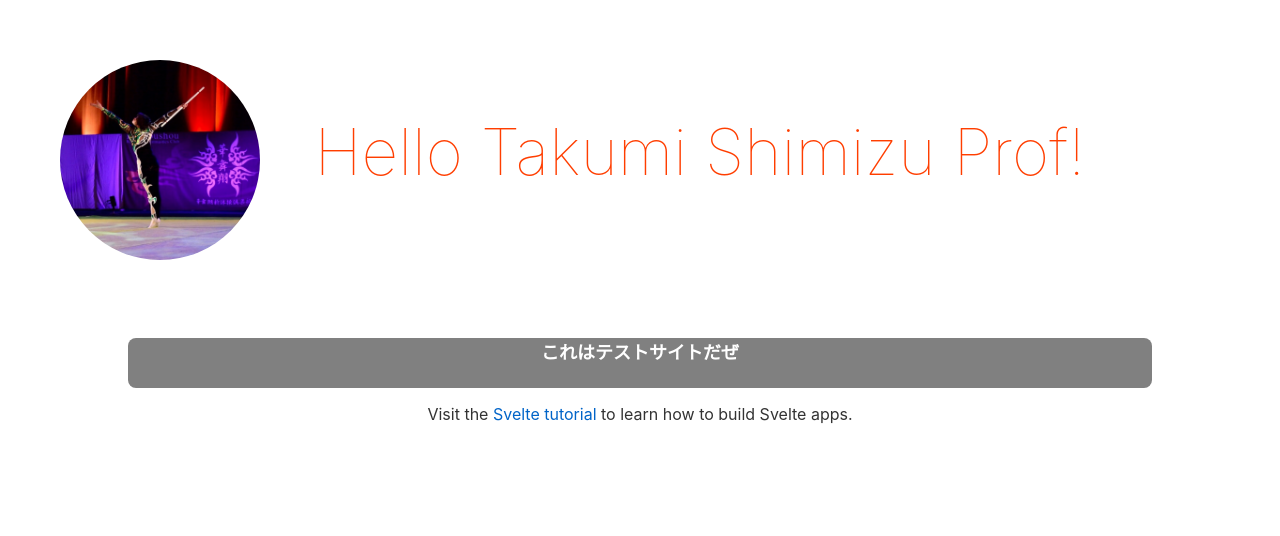
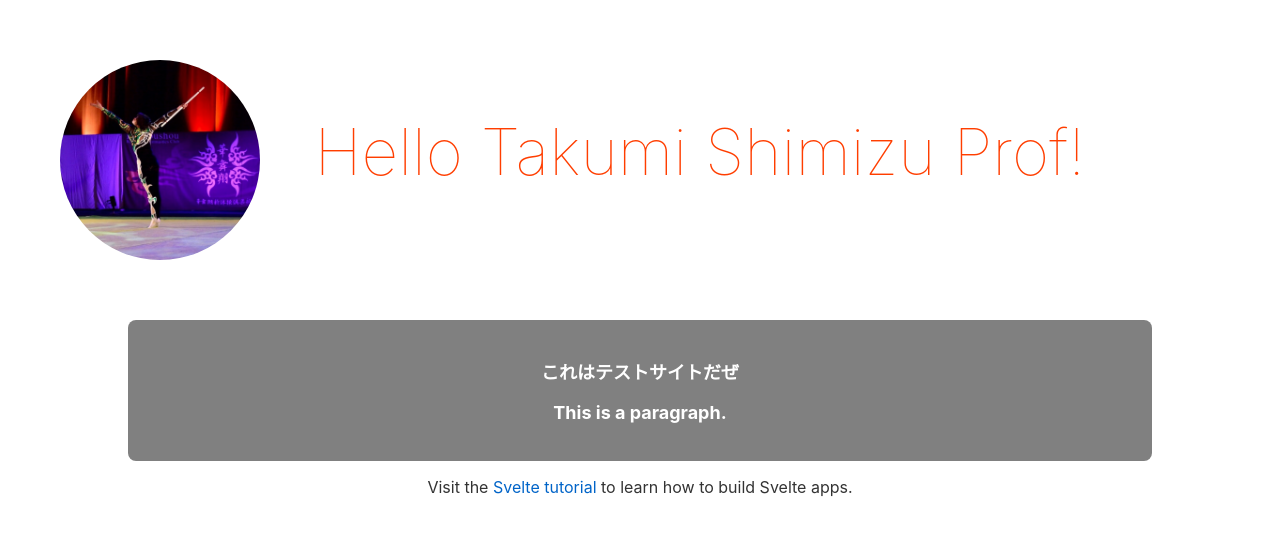
Before and after one commit to SiMiTaKu/Svelte_test, a Svelte app: page / in a window 1280 px wide. Shown: the top 536 px of the page. Built offline with nearby package versions, Linux system fonts and the light colour scheme.

Commit message:
svelte tutorial 別svelteファイルimport使用

```diff
--- a/src/App.svelte
+++ b/src/App.svelte
@@ -1,4 +1,6 @@
 <script>
+    import Nested from "./Nested.svelte";
+
 	export let name;
 	export let img_src;
 </script>
@@ -8,9 +10,7 @@
 		<img src={img_src} alt="prof-icon.jpg" class="icon">
 		<h1 class="title">Hello {name}!</h1>
 	</section>
-	<div class="test-area">
-		<p class="test-area__message">これはテストサイトだぜ</p>
-	</div>
+	<Nested/>
 	<p>Visit the <a href="https://svelte.dev/tutorial">Svelte tutorial</a> to learn how to build Svelte apps.</p>
 </main>
 
@@ -45,18 +45,6 @@
 		vertical-align: top;
 	}
 
-	.test-area {
-		width:            1024px;
-		margin:           0 auto;
-		background-color: gray;
-		border-radius:    8px;
-		height:           50px;
-	}
-	.test-area__message {
-	    font-size:   large;
-	    font-weight: bold;
-		color:       white;
-	}
 	@media (min-width: 640px) {
 		main {
 			max-width: none;
--- /dev/null
+++ b/src/Nested.svelte
@@ -0,0 +1,19 @@
+<div class="test-area">
+    <p class="test-area__message">これはテストサイトだぜ</p>
+    <p class="test-area__message">This is a paragraph.</p>
+</div>
+
+<style>
+    .test-area {
+		width:            984px;
+		margin:           0 auto;
+        padding:          20px;
+		background-color: gray;
+		border-radius:    8px;
+	}
+	.test-area__message {
+	    font-size:   large;
+	    font-weight: bold;
+		color:       white;
+	}
+</style>
```
